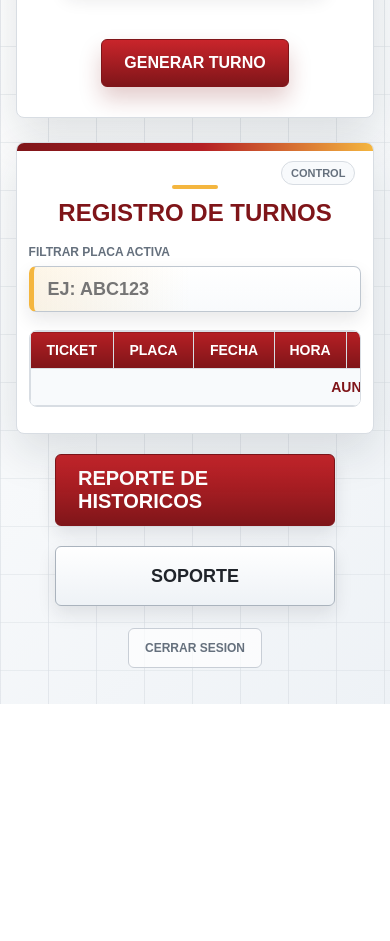
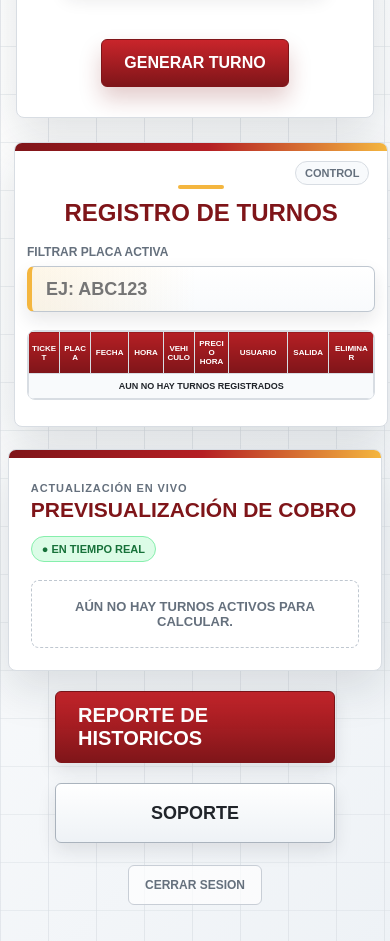
Before and after one commit to mauripiyt98/AMC-MY-PARKING-TURN-v2, a plain HTML site: page pages/principal.html in a window 390 px wide. Shown: the part 1009-1950 px from the top of the page. Before the commit the page ends 1713 px from the top, so only its background shows below. Drawn offline with Linux system fonts and the light colour scheme; sample sign-in values are in the browser's storage.

Commit message:
1.4.3 (EDICION AJUSTE TABLA TURNOS ACTIVOS)

```diff
--- a/assets/css/styles.css
+++ b/assets/css/styles.css
@@ -230,9 +230,9 @@ a {
 }
 
 .records-panel {
-  width: min(92vw, 860px);
+  width: min(96vw, 1140px);
   margin-top: 26px;
-  padding: 42px 24px 26px;
+  padding: 42px 18px 26px;
 }
 
 .history-panel[hidden] {
@@ -728,30 +728,178 @@ a {
   margin-top: 18px;
   border: 1px solid var(--color-line);
   border-radius: 8px;
-  overflow-x: auto;
+  overflow: hidden;
   background: var(--color-white);
 }
 
-.records-table {
+.records-panel .records-table {
   width: 100%;
-  min-width: 860px;
+  min-width: 0;
   border-collapse: collapse;
+  table-layout: fixed;
   text-align: center;
 }
 
-.records-table th,
-.records-table td {
+.records-col-ticket { width: 9%; }
+.records-col-plate { width: 9%; }
+.records-col-date { width: 11%; }
+.records-col-time { width: 10%; }
+.records-col-vehicle { width: 9%; }
+.records-col-price { width: 10%; }
+.records-col-user { width: 17%; }
+.records-col-exit { width: 12%; }
+.records-col-delete { width: 13%; }
+
+.records-panel .records-table th,
+.records-panel .records-table td {
   border: 1px solid var(--color-line);
-  padding: 12px 10px;
+  padding: 10px 7px;
   color: var(--color-ink);
-  font-size: 14px;
+  overflow-wrap: anywhere;
+  font-size: 13px;
   font-weight: 800;
 }
 
-.records-table th {
+.records-panel .records-table th {
   color: var(--color-white);
   background: linear-gradient(180deg, var(--color-red), var(--color-red-dark));
+  font-size: 11px;
+}
+
+.records-panel .exit-action,
+.records-panel .delete-action {
+  width: 100%;
+  min-height: 36px;
+  padding: 7px 5px;
+  font-size: 11px;
+}
+
+.live-charge-panel {
+  position: relative;
+  width: min(96vw, 1140px);
+  overflow: hidden;
+  margin-top: 22px;
+  border: var(--border-strong);
+  border-radius: 8px;
+  padding: 32px 22px 22px;
+  background: var(--color-white);
+  box-shadow: var(--shadow-panel);
+}
+
+.live-charge-panel::before {
+  position: absolute;
+  inset: 0 0 auto;
+  height: 8px;
+  content: "";
+  background: linear-gradient(90deg, var(--color-red-dark), var(--color-red) 52%, var(--color-warning));
+}
+
+.live-charge-header {
+  display: flex;
+  flex-wrap: wrap;
+  align-items: center;
+  justify-content: space-between;
+  gap: 14px;
+}
+
+.live-charge-header p {
+  margin: 0 0 4px;
+  color: var(--color-muted);
+  font-size: 11px;
+  font-weight: 800;
+  letter-spacing: 0.08em;
+}
+
+.live-charge-header h2 {
+  margin: 0;
+  color: var(--color-red-dark);
+  font-size: 21px;
+  font-weight: 900;
+}
+
+.live-charge-status {
+  padding: 6px 10px;
+  border: 1px solid #86efac;
+  border-radius: 999px;
+  color: #17713a;
+  background: #dcfce7;
+  font-size: 11px;
+  font-weight: 800;
+}
+
+.live-charge-list {
+  display: grid;
+  grid-template-columns: repeat(auto-fit, minmax(220px, 1fr));
+  gap: 14px;
+  margin-top: 18px;
+}
+
+.live-charge-card {
+  display: grid;
+  gap: 10px;
+  border: 1px solid var(--color-line);
+  border-left: 5px solid var(--color-warning);
+  border-radius: 8px;
+  padding: 15px;
+  background: linear-gradient(135deg, #ffffff, var(--color-panel));
+}
+
+.live-charge-card header {
+  display: flex;
+  align-items: center;
+  justify-content: space-between;
+  gap: 10px;
+}
+
+.live-charge-card h3,
+.live-charge-card p {
+  margin: 0;
+}
+
+.live-charge-card h3 {
+  color: var(--color-red-dark);
+  font-size: 18px;
+  font-weight: 900;
+}
+
+.live-charge-card header span,
+.live-charge-card p {
+  color: var(--color-muted);
   font-size: 12px;
+  font-weight: 800;
+}
+
+.live-charge-total {
+  display: flex;
+  align-items: end;
+  justify-content: space-between;
+  gap: 12px;
+  padding-top: 10px;
+  border-top: 1px dashed #bfc7d0;
+}
+
+.live-charge-total span {
+  color: var(--color-muted);
+  font-size: 11px;
+  font-weight: 800;
+}
+
+.live-charge-total strong {
+  color: var(--color-red-dark);
+  font-size: 21px;
+  font-weight: 900;
+}
+
+.live-charge-empty {
+  grid-column: 1 / -1;
+  margin: 0;
+  padding: 18px;
+  border: 1px dashed #bfc7d0;
+  border-radius: 8px;
+  color: var(--color-muted);
+  text-align: center;
+  font-size: 13px;
+  font-weight: 800;
 }
 
 .records-table tbody tr:nth-child(even) {
@@ -1310,10 +1458,21 @@ a {
     grid-template-columns: 1fr;
   }
 
-  .records-table th,
-  .records-table td {
-    padding: 10px 8px;
-    font-size: 14px;
+  .records-panel .records-table th,
+  .records-panel .records-table td {
+    padding: 7px 3px;
+    font-size: 9px;
+  }
+
+  .records-panel .records-table th {
+    font-size: 8px;
+  }
+
+  .records-panel .exit-action,
+  .records-panel .delete-action {
+    min-height: 28px;
+    padding: 4px 2px;
+    font-size: 8px;
   }
 
   .price-selector span {
--- a/assets/js/main.js
+++ b/assets/js/main.js
@@ -35,6 +35,7 @@ const cancelDelete         = document.querySelector("#cancelDelete");
 const logoutButton         = document.querySelector("#logoutButton");
 const manageUsersLink      = document.querySelector("#btnGestionUsuarios");
 const welcomeMessage       = document.querySelector("#welcomeMessage");
+const liveChargeList       = document.querySelector("#liveChargeList");
 
 // ===== Estado local =====
 let pendingExitIndex = null;
@@ -168,6 +169,38 @@ function getExitCharge(record, exitDate) {
   };
 }
 
+function escapeHtml(value) {
+  return String(value || '').replace(/&/g, '&amp;').replace(/</g, '&lt;')
+    .replace(/>/g, '&gt;').replace(/"/g, '&quot;').replace(/'/g, '&#039;');
+}
+
+function renderLiveCharges() {
+  if (!liveChargeList) return;
+  const records = MPTStorage.getRecords();
+  if (!records.length) {
+    liveChargeList.innerHTML = '<p class="live-charge-empty">AÚN NO HAY TURNOS ACTIVOS PARA CALCULAR.</p>';
+    return;
+  }
+
+  const now = new Date();
+  liveChargeList.innerHTML = records.map((record) => {
+    const { chargedHours, totalCharged } = getExitCharge(record, now);
+    const hoursLabel = `${chargedHours} ${chargedHours === 1 ? 'HORA' : 'HORAS'}`;
+    return `
+      <article class="live-charge-card">
+        <header>
+          <h3>${escapeHtml(record.plate)}</h3>
+          <span>${escapeHtml(record.vehicleType || 'VEHÍCULO')}</span>
+        </header>
+        <p>Tiempo transcurrido: ${hoursLabel}</p>
+        <div class="live-charge-total">
+          <span>VALOR ACTUAL A COBRAR</span>
+          <strong>${formatCurrency(totalCharged)}</strong>
+        </div>
+      </article>`;
+  }).join('');
+}
+
 // ============================================================
 // NUMERACION DE TICKETS
 // ============================================================
@@ -255,6 +288,7 @@ function renderRecords() {
     : records.map((record, index) => ({ record, index }));
 
   recordsBody.innerHTML = "";
+  renderLiveCharges();
 
   if (records.length === 0) {
     recordsBody.innerHTML = '<tr class="empty-record"><td colspan="9">AUN NO HAY TURNOS REGISTRADOS</td></tr>';
@@ -468,6 +502,7 @@ function registerExit(recordIndex) {
 
 function refreshDateTime() {
   entryDateTime.textContent = formatDateTime(new Date());
+  renderLiveCharges();
 }
 
 // ============================================================
--- a/pages/principal.html
+++ b/pages/principal.html
@@ -78,6 +78,17 @@
         </label>
         <div class="records-table-wrap">
           <table class="records-table">
+            <colgroup>
+              <col class="records-col-ticket">
+              <col class="records-col-plate">
+              <col class="records-col-date">
+              <col class="records-col-time">
+              <col class="records-col-vehicle">
+              <col class="records-col-price">
+              <col class="records-col-user">
+              <col class="records-col-exit">
+              <col class="records-col-delete">
+            </colgroup>
             <thead>
               <tr>
                 <th scope="col">TICKET</th>
@@ -97,6 +108,19 @@
               </tr>
             </tbody>
           </table>
+        </div>
+      </section>
+
+      <section class="live-charge-panel" aria-labelledby="liveChargeTitle">
+        <header class="live-charge-header">
+          <div>
+            <p>ACTUALIZACIÓN EN VIVO</p>
+            <h2 id="liveChargeTitle">PREVISUALIZACIÓN DE COBRO</h2>
+          </div>
+          <span class="live-charge-status">● EN TIEMPO REAL</span>
+        </header>
+        <div id="liveChargeList" class="live-charge-list" aria-live="polite">
+          <p class="live-charge-empty">AÚN NO HAY TURNOS ACTIVOS PARA CALCULAR.</p>
         </div>
       </section>
 
```
